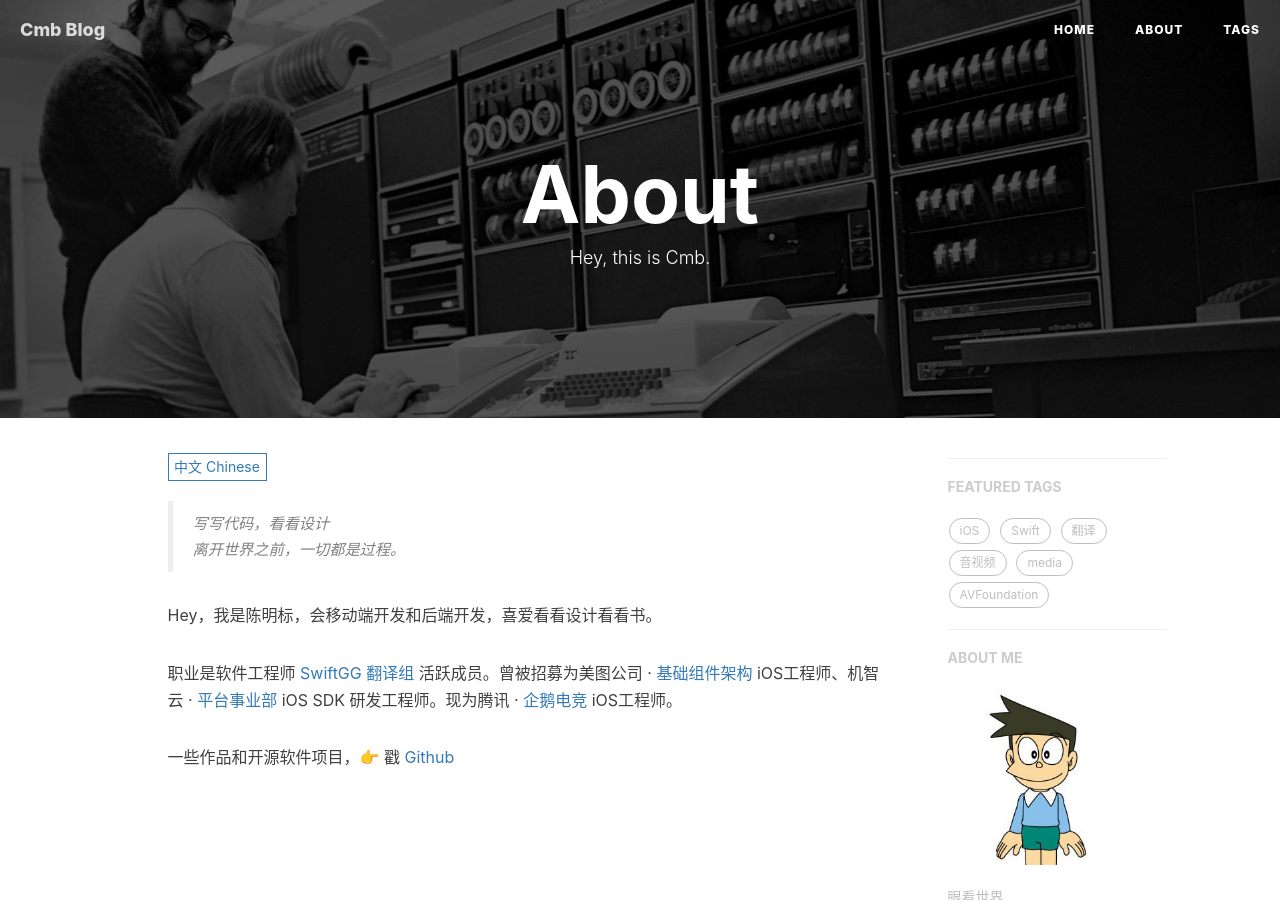
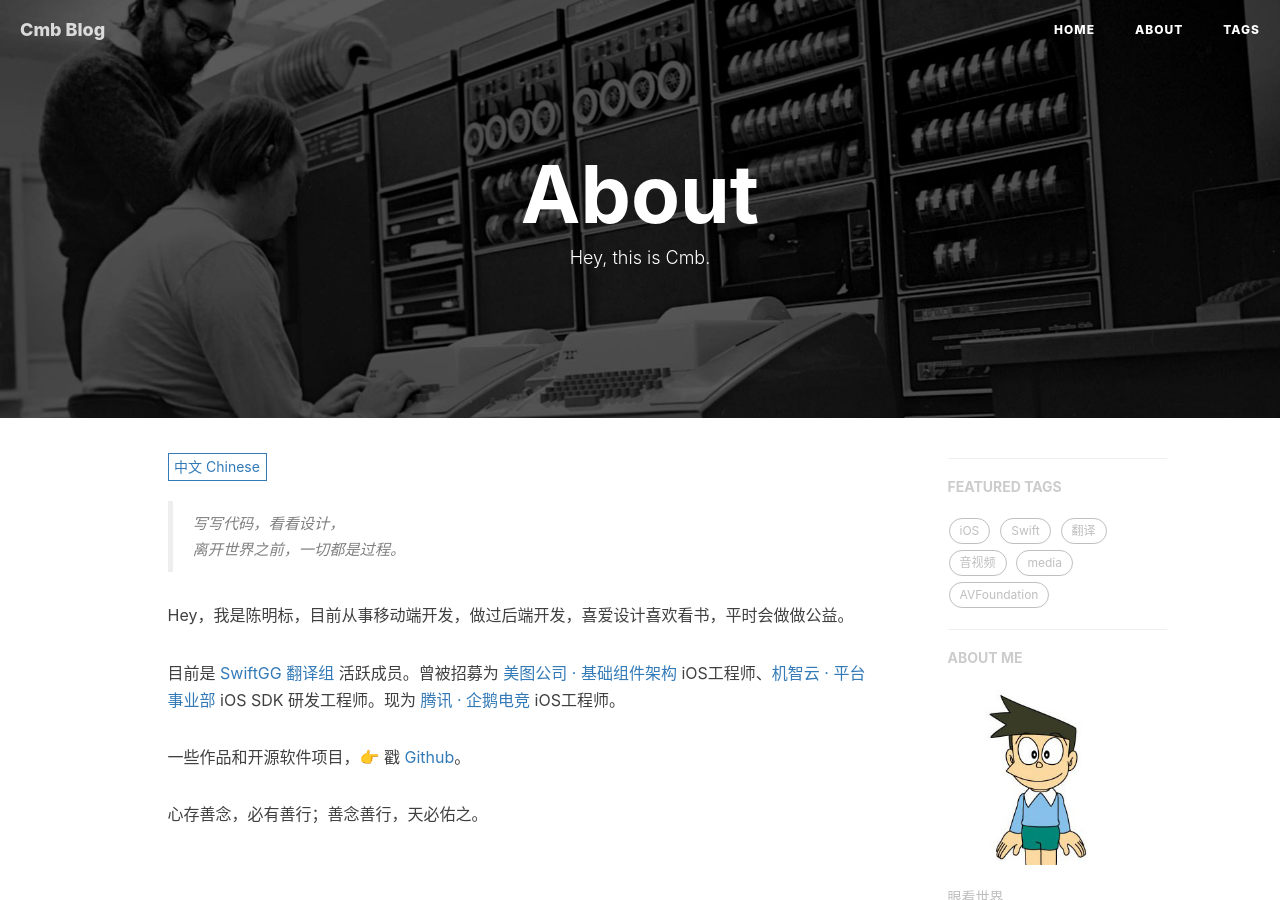
Before and after one commit to chenmingbiao/chenmingbiao.github.io, a Jekyll site: the page built from about.html, in a window 1280 px wide and 900 px high. Built offline with Jekyll 4.4.1, drawn with Linux system fonts in a browser that asks for light colours; nearby versions of some CDN libraries; comment, search, counter and statistics services are not loaded.

Commit message:
[Optimize]修改readme

```diff
--- a/_includes/about/zh.md
+++ b/_includes/about/zh.md
@@ -1,8 +1,10 @@
-> 写写代码，看看设计
+> 写写代码，看看设计，
 > 离开世界之前，一切都是过程。
 
-Hey，我是陈明标，会移动端开发和后端开发，喜爱看看设计看看书。
+Hey，我是陈明标，目前从事移动端开发，做过后端开发，喜爱设计喜欢看书，平时会做做公益。
 
-职业是软件工程师 [SwiftGG 翻译组](http://swift.gg/) 活跃成员。曾被招募为美图公司 · [基础组件架构](https://www.meitu.com/) iOS工程师、机智云 · [平台事业部](http://www.gizwits.com/) iOS SDK 研发工程师。现为腾讯 · [企鹅电竞](http://egame.qq.com/) iOS工程师。
+目前是 [SwiftGG 翻译组](http://swift.gg/) 活跃成员。曾被招募为 [美图公司 · 基础组件架构](https://www.meitu.com/) iOS工程师、[机智云 · 平台事业部](http://www.gizwits.com/) iOS SDK 研发工程师。现为 [腾讯 · 企鹅电竞](http://egame.qq.com/) iOS工程师。
 
-一些作品和开源软件项目，👉 戳 [Github](http://github.com/chenmingbiao)
+一些作品和开源软件项目，👉 戳 [Github](http://github.com/chenmingbiao)。
+
+心存善念，必有善行；善念善行，天必佑之。
```
Also changed, not shown: _includes/about/en.md (+2 -0 lines).
